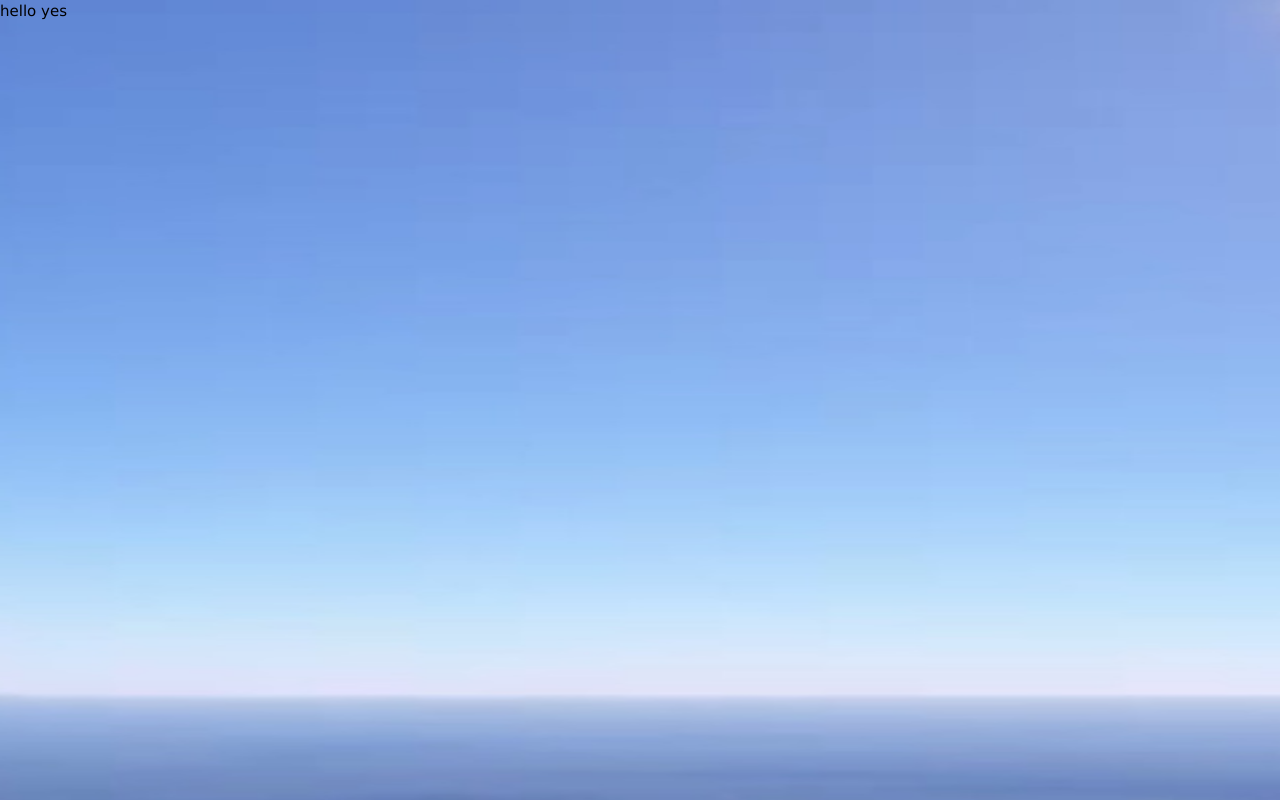
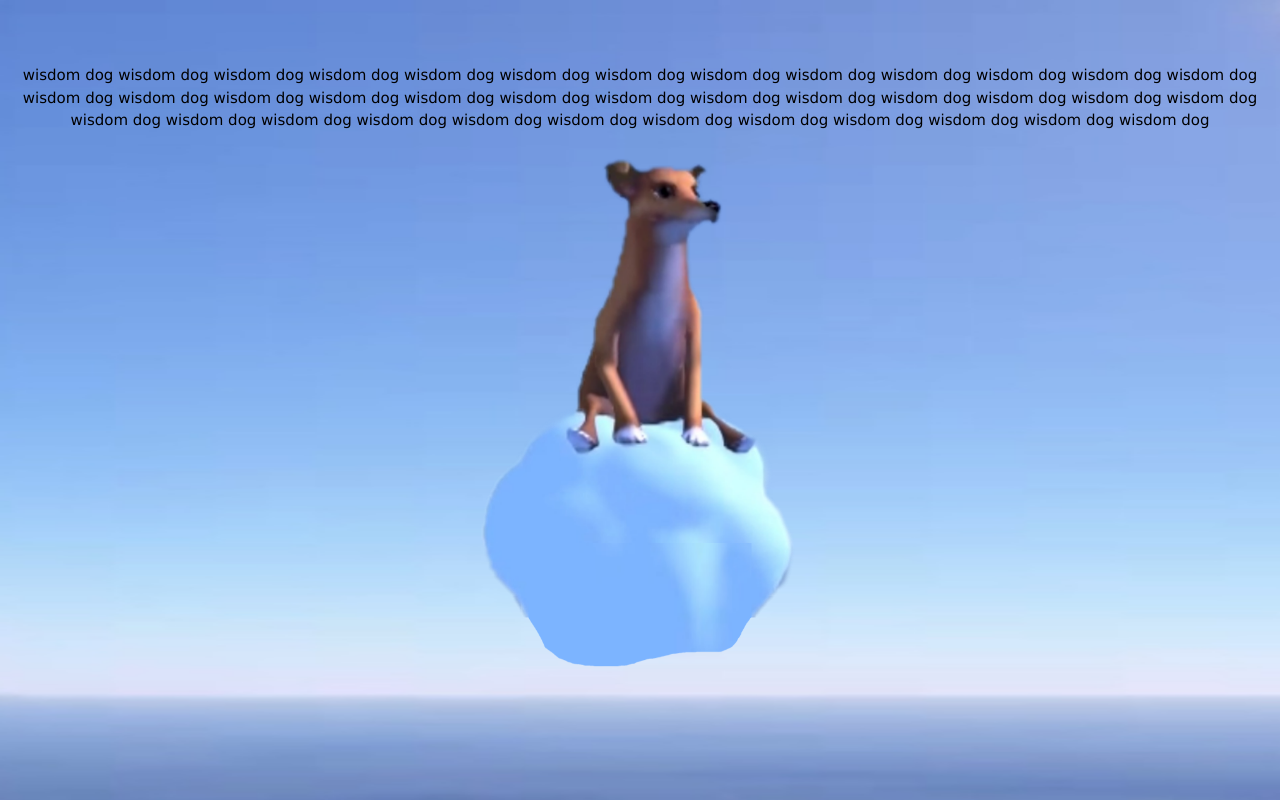
Before and after one commit to lewibs/wisdomDog, a plain HTML site: page index.html in a window 1280 px wide. Drawn offline with nearby package versions, Linux system fonts and the light colour scheme.

Commit message:
wisdom dog layout made
add faunt and then wisdom

```diff
--- a/index.html
+++ b/index.html
@@ -10,8 +10,10 @@ body {
 </style>
 
 <body>
-  <span>hello</span>
-  <span> yes</span>
+	<center>
+		<div style="padding-top:5%;padding-left:10px;padding-right:10px">wisdom dog wisdom dog wisdom dog wisdom dog wisdom dog wisdom dog wisdom dog wisdom dog wisdom dog wisdom dog wisdom dog wisdom dog wisdom dog wisdom dog wisdom dog wisdom dog wisdom dog wisdom dog wisdom dog wisdom dog wisdom dog wisdom dog wisdom dog wisdom dog wisdom dog wisdom dog wisdom dog wisdom dog wisdom dog wisdom dog wisdom dog wisdom dog wisdom dog wisdom dog wisdom dog wisdom dog wisdom dog wisdom dog </div>
+		<img src="wisdomDog.png" class="w3-image" style="height:70%">
+	</center>
 </body>
 
 <script>
```
